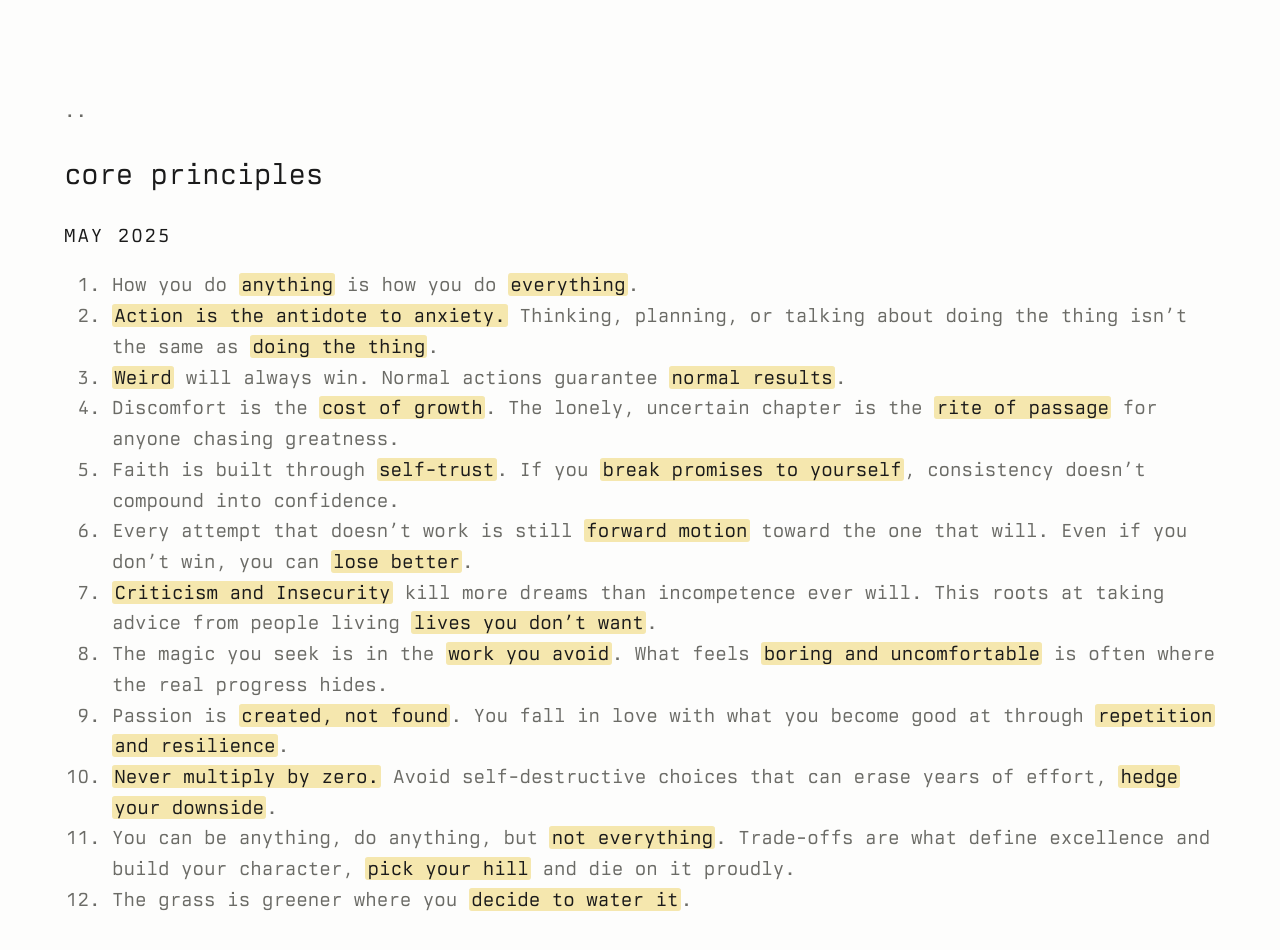
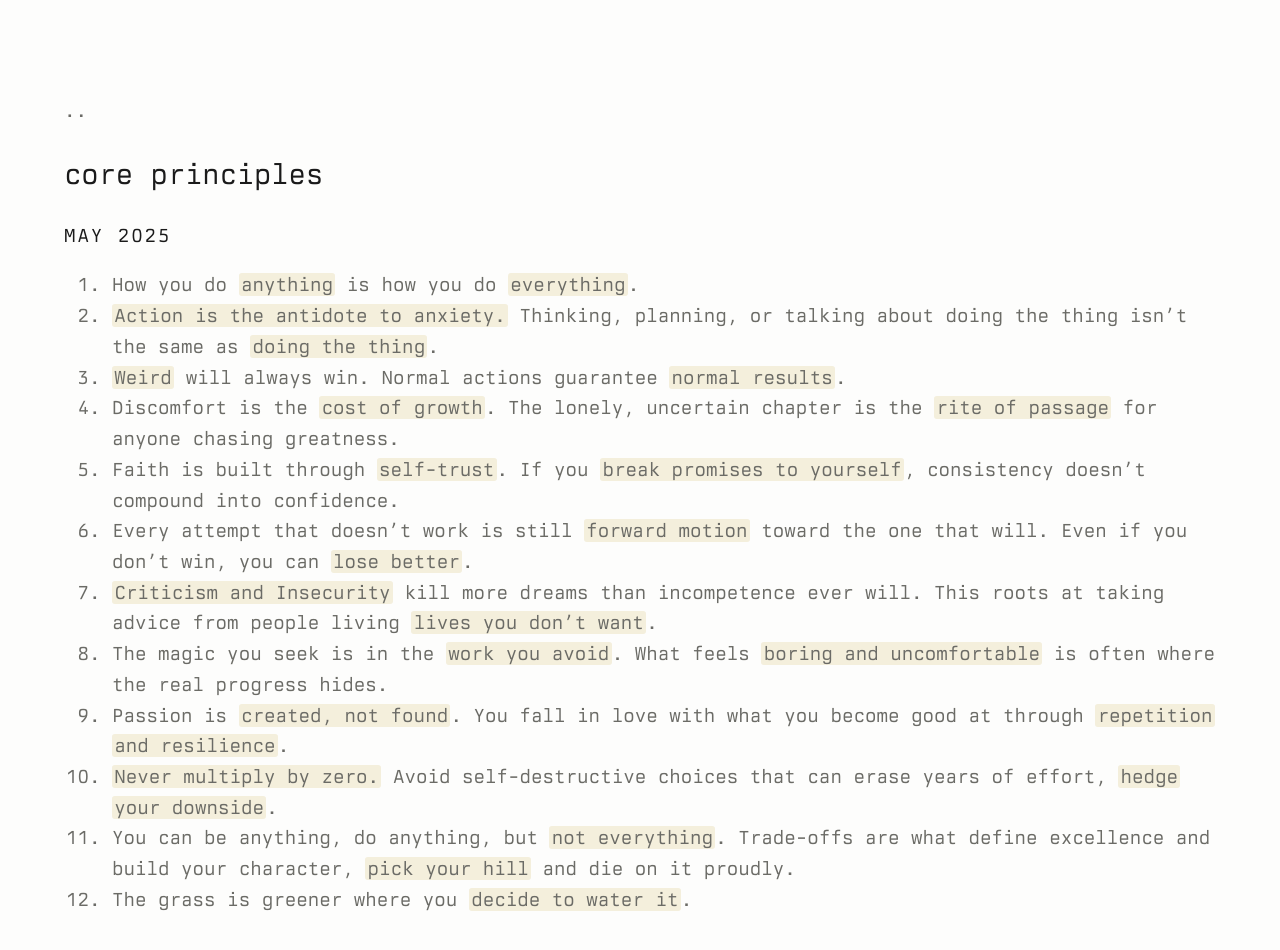
Before and after one commit to harivansh-afk/website, a SvelteKit app: page /thoughts/my-core-principles in a window 1280 px wide. Shown: the top 950 px of the page. Built offline with nearby package versions, Linux system fonts and the light colour scheme.

Commit message:
Soften core principle highlights

```diff
--- a/src/routes/thoughts/my-core-principles/+page.svelte
+++ b/src/routes/thoughts/my-core-principles/+page.svelte
@@ -61,8 +61,8 @@
 
 <style>
   mark {
-    background: #564b24;
-    color: var(--fg);
+    background: #302c1d;
+    color: inherit;
     padding-inline: 0.12em;
     border-radius: 0.15em;
     box-decoration-break: clone;
@@ -71,7 +71,7 @@
 
   @media (prefers-color-scheme: light) {
     mark {
-      background: #f5e7ae;
+      background: #f4efdc;
     }
   }
 </style>
```
